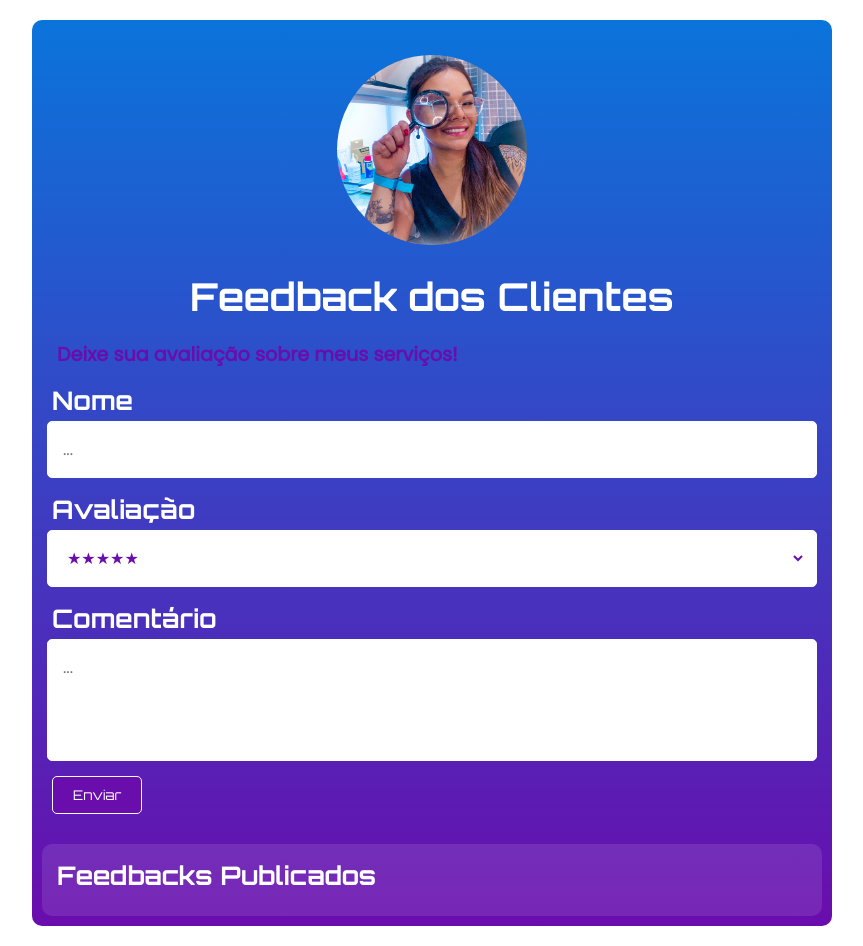
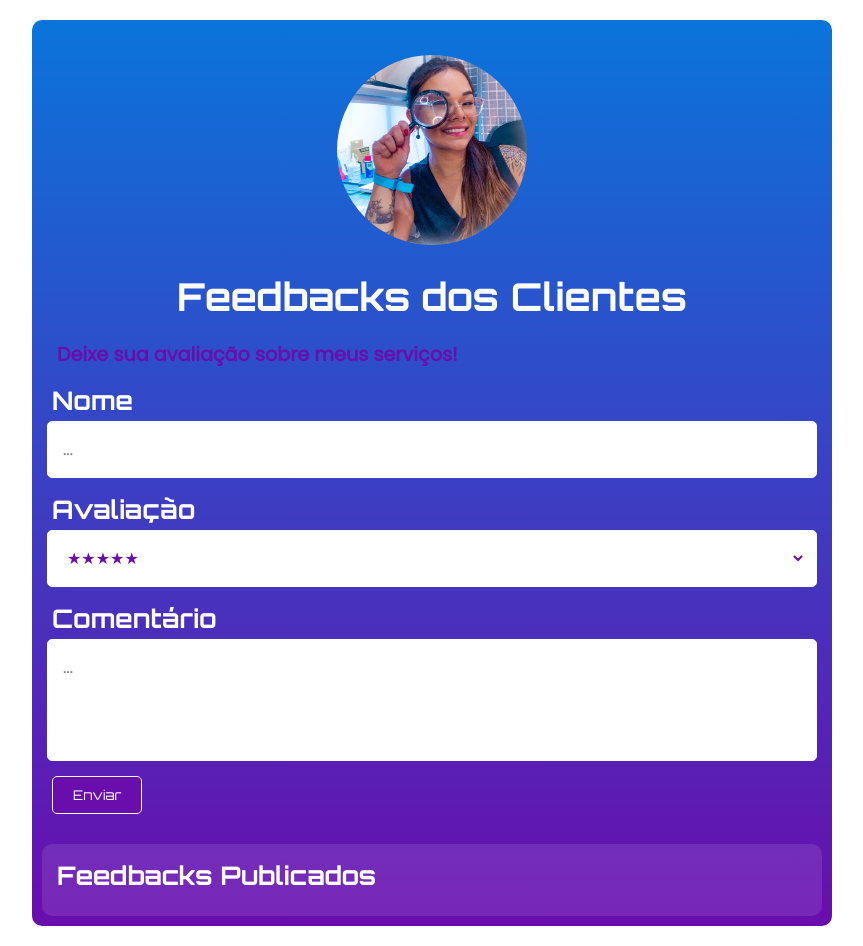
Before and after one commit to dmmscript/FeedbacksPage, a plain HTML site: page index.html in a window 1280 px wide. Shown: the whole page, without its empty margins (208-1071 px from the left). Drawn offline with Linux system fonts and the light colour scheme; no server answers.

Commit message:
fix: layout update

```diff
--- a/index.html
+++ b/index.html
@@ -24,7 +24,7 @@
                 <img src="/assets/photo-ti.jpg" alt="Quem é a Dani Moro" class="my-photo" />
             </div>
             <div class="header">
-                <h1>Feedback dos Clientes</h1>
+                <h1>Feedbacks dos Clientes</h1>
             </div>
             <div class="description">
                 <h3>Deixe sua avaliação sobre meus serviços!</h3>
```
